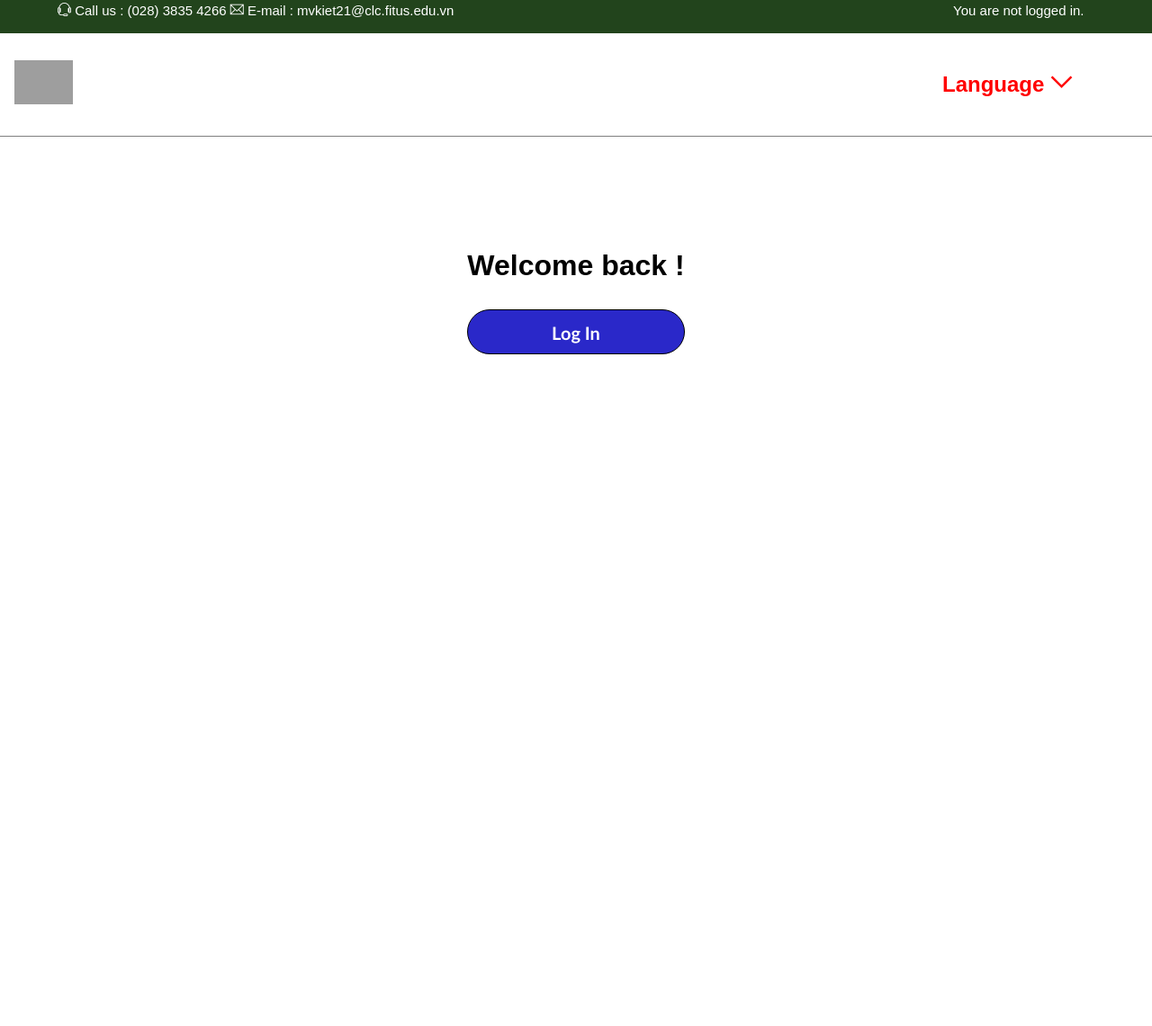
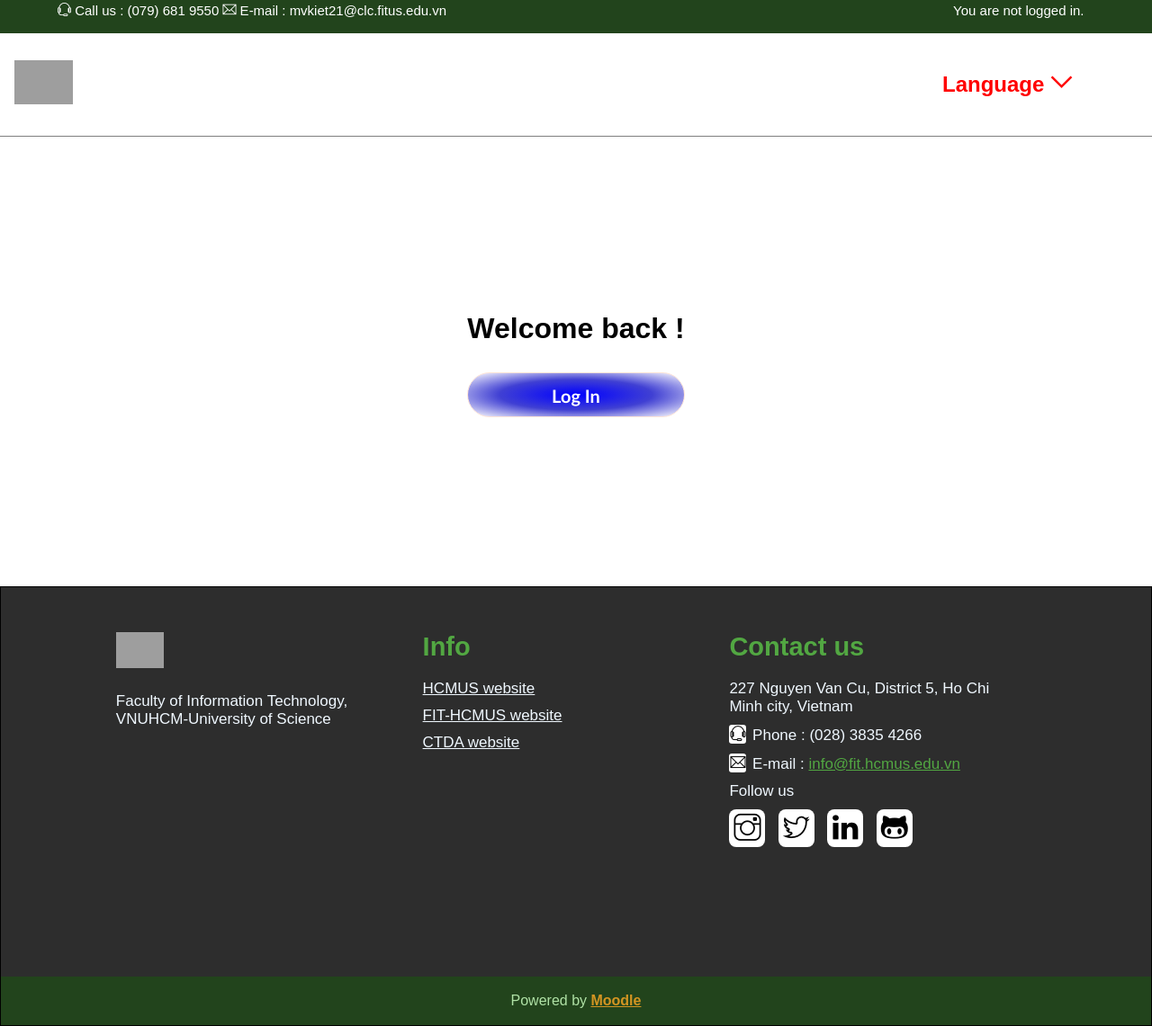
Before and after one commit to MachViKiet/Web_moodle, a plain HTML site: page index.html in a window 1280 px wide. Shown: the part 15-1156 px from the top of the page at 90% size. Before the commit the page ends 800 px from the top, so only its background shows below. Drawn offline with Linux system fonts and the light colour scheme; grey boxes are pictures that could not be loaded.

Commit message:
add footer

```diff
--- a/assets/base.css
+++ b/assets/base.css
@@ -7,7 +7,8 @@
 }
 .main_web
 {
-    min-height: auto;
+    position: flex;
+    flex-flow: column;
     background-color:white;
 }
 ul,
@@ -15,6 +16,11 @@ li,
 ol{
     padding-inline-start: 0;
     list-style-type: none;
+}
+footer{
+    height: 10px;
+    width: 100%;
+    background-color: aqua;
 }
 a{
     text-decoration: none;
--- a/assets/content.css
+++ b/assets/content.css
@@ -7,21 +7,28 @@
 }
 
 .main_web .content .LogIn-button {
-    background-color: rgb(42, 40, 201);
+    /* background-image: linear-gradient(120deg,blue,white); */
+    background-image: radial-gradient(blue,rgb(64, 64, 211),white);
     height: 50px;
     width: 100%;
     line-height: 50px;
     cursor: pointer;
     text-align: center;
-    margin: 30px 0;
     border-top-left-radius: 50px;
     border-top-right-radius: 50px;
     border-bottom-left-radius: 50px;
     border-bottom-right-radius: 50px;
-    border: 1px solid black;
+    border: 0.1px solid #ffe5d8;
+    margin-top: 30px ;
+}
+.main_web .content .content-container h1{
+    margin-top: 70px ;
 }
 .main_web .content .content-container{
     height: 250px;
+    border-radius: 50px;
+    padding: 0 50px;
+    /* border: 0.5px solid black; */
 }
 .content .content-container .LogIn-button{
     color: white;
@@ -31,6 +38,7 @@
 }
 
 .content .content-container .LogIn-button:hover{
-    background-color: rgba(42, 40, 201,0.7);
+    background-image: none;
+    background-color: rgba(42, 40, 201);
     border: 0;
 }
--- a/assets/footer.css
+++ b/assets/footer.css
@@ -0,0 +1,125 @@
+.footer {
+    width: 100vw;
+    height: fit-content;
+    bottom: 0;
+    border: 1px solid black;
+    /* padding: 50px 10%; */
+    background-color: #2d2d2d;
+    height: 489px;
+}
+.footer .footer-container{
+    position:relative;
+    height: 100%;
+}
+.footer .contact {
+    padding: 50px 10%;
+    width: 100%;
+    height: fit-content;
+    display: flex;
+    justify-content: space-between;
+}
+
+.footer .footer-block {
+    height: fit-content;
+    width: 600px;
+}
+
+.footer .footer-block .name-school {
+    width: 500px;
+}
+
+.footer .inf {
+    display: block;
+}
+
+.footer .contact .info .inf:hover {
+    font-size: 14px;
+    color: #52a742;
+    text-decoration: none;
+}
+
+.footer .contact .inf-header {
+    color: #52a742;
+    padding: 0 0 15px 0;
+    width: 90%;
+    font-size: 29px;
+}
+.logo.inf-header{
+
+}
+.footer .contact .inf {
+    color: aliceblue;
+    padding: 5px 0;
+    width: 90%;
+    font-size: 17px;
+}
+
+.footer .contact a {
+    text-decoration: underline;
+    color: #52a742;
+}
+
+.footer .logo .logo-img {
+    height: 40px;
+    width: fit-content;
+}
+
+.footer .contact-us .ti {
+    color: black;
+    font-size: 30px;
+}
+
+.footer .contact-us .icon-header .ti {
+    font-size: 17px;
+}
+
+.footer .contact-us .inf .icon-header {
+    display: inline-block;
+    padding: 1px;
+    margin-right: 2px;
+    width: fit-content;
+    font-size: 15px;
+    background-color: white;
+    border-radius: 0.2rem;
+}
+
+.footer .contact-us .icon {
+    width: fit-content;
+    height: fit-content;
+    background-color: white;
+    display: inline-block;
+    padding: 5px 5px;
+    margin-top: 5px;
+    margin-right: 10px;
+    border-radius: 0.5rem;
+}
+
+.footer .icon:hover {
+    transform: translateY(5px);
+    transition-duration: .3s;
+}
+
+.footer .icon a {
+    text-decoration: none;
+}
+
+.footer .ref {
+    width: 100%;
+    height: 54px;
+    background-color: #22441c;
+    position: absolute;
+    bottom: 0;
+}
+
+.footer .ref p {
+    color: #b0e2a6;
+    width: 100%;
+    text-align: center;
+}
+
+.footer .ref a {
+    color: rgb(211, 149, 34);
+    font-weight: 900;
+    line-height: 54px;
+    text-decoration: underline;
+}
--- a/assets/header.css
+++ b/assets/header.css
@@ -2,10 +2,8 @@
     background-color: #22441c;
     height: 52px;
     position: fixed;
-    width: 100%;
+    width: 100vw;
 }
-
-
 
 .header .text{
     font-size: 15px;
--- a/index.html
+++ b/index.html
@@ -16,6 +16,7 @@
 </head>
 
 <body>
+    <!-- <div class="screen"> -->
     <div class="modal-login">
         <div class="container-modal">
             <div class="header">
@@ -41,12 +42,11 @@
             </div>
         </div>
     </div>
-
     <div class="main_web">
         <div class="header">
             <div class="text">
                 <div class="text1">
-                    <li> <i class="ti-headphone-alt"></i> Call us : (028) 3835 4266 </li>
+                    <li> <i class="ti-headphone-alt"></i> Call us : (079) 681 9550 </li>
                     <li> <i class="ti-email"></i> E-mail : mvkiet21@clc.fitus.edu.vn</li>
                 </div>
                 <div class="text2">
@@ -72,16 +72,60 @@
             </div>
         </div>
         <div class="content">
-            <div>
-                <div class="content-container">
-                    <h1>Welcome back !</h1>
-                    <div class="LogIn-button js-LogIn-button"> Log In</div>
+            <div class="content-container">
+                <h1>Welcome back !</h1>
+                <div class="LogIn-button js-LogIn-button"> Log In</div>
+            </div>
+        </div>
+        <div class="footer">
+            <div class="footer-container">
+                <div class="contact">
+                    <div class="footer-block name-school">
+                        <div class="logo inf-header">
+                            <img class="logo-img" src="./assets/img/fit-logo-chuan-V2-MOODLE.png" alt="">
+                        </div>
+                        <p class="inf"> Faculty of Information Technology, VNUHCM-University of Science</p>
+                    </div>
+                    <div class="footer-block info">
+                        <div class="text-container">
+                            <h1 class="inf-header">Info</h1>
+                            <a class="inf" href="">HCMUS website</a>
+                            <a class="inf" href="">FIT-HCMUS website</a>
+                            <a class="inf" href="">CTDA website</a>
+                        </div>
+                    </div>
+                    <div class="footer-block contact-us">
+                        <div class="text-container"></div>
+                        <h1 class="inf-header">Contact us</h1>
+                        <ul>
+                            <li class="inf">227 Nguyen Van Cu, District 5, Ho Chi Minh city, Vietnam</li>
+                            <li class="inf">
+                                <div class="icon-header"><i class="ti ti-headphone-alt"></i></div> Phone : (028) 3835
+                                4266
+                            </li>
+                            <li class="inf">
+                                <div class="icon-header"><i class="ti ti-email"></i> </div> E-mail : <a href="">
+                                    info@fit.hcmus.edu.vn</a>
+                            </li>
+                        </ul>
+                        <ul>
+                            <li class="inf">Follow us</li>
+                            <li class="inf-icon">
+                                <ul class="icon"><a href="#"><i class="ti ti-instagram"></i></a></ul>
+                                <ul class="icon"><a href="#"><i class="ti ti-twitter"></i></a></ul>
+                                <ul class="icon"><a href="#"><i class="ti ti-linkedin"></i></a></ul>
+                                <ul class="icon"><a href="#"><i class="ti ti-github"></i></a></ul>
+                            </li>
+                        </ul>
+                    </div>
+                </div>
+                <div class="ref">
+                    <p>Powered by <a href="https://courses.ctda.hcmus.edu.vn/login/index.php">Moodle</a></p>
                 </div>
             </div>
         </div>
-        <div class="footer">
+    </div>
 
-        </div>
     </div>
     <script>
         const Open_logInBtn = document.querySelector('.js-LogIn-button')
```
